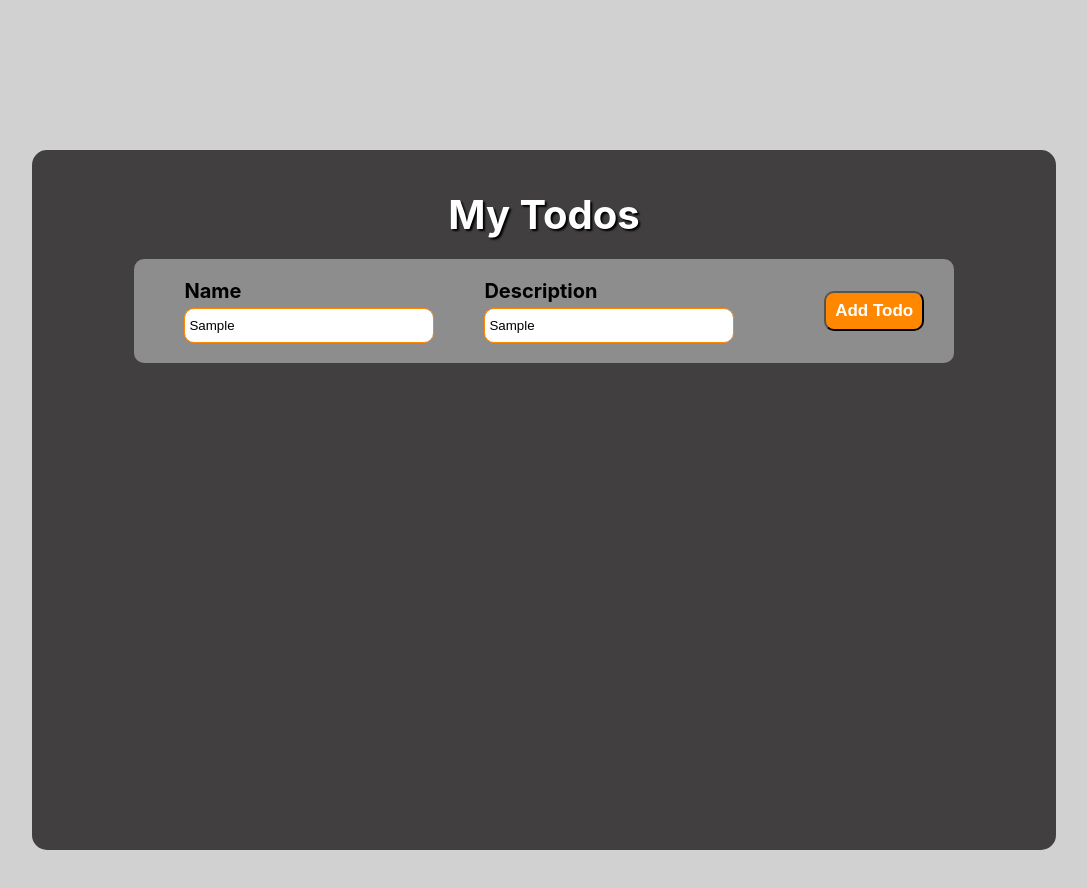
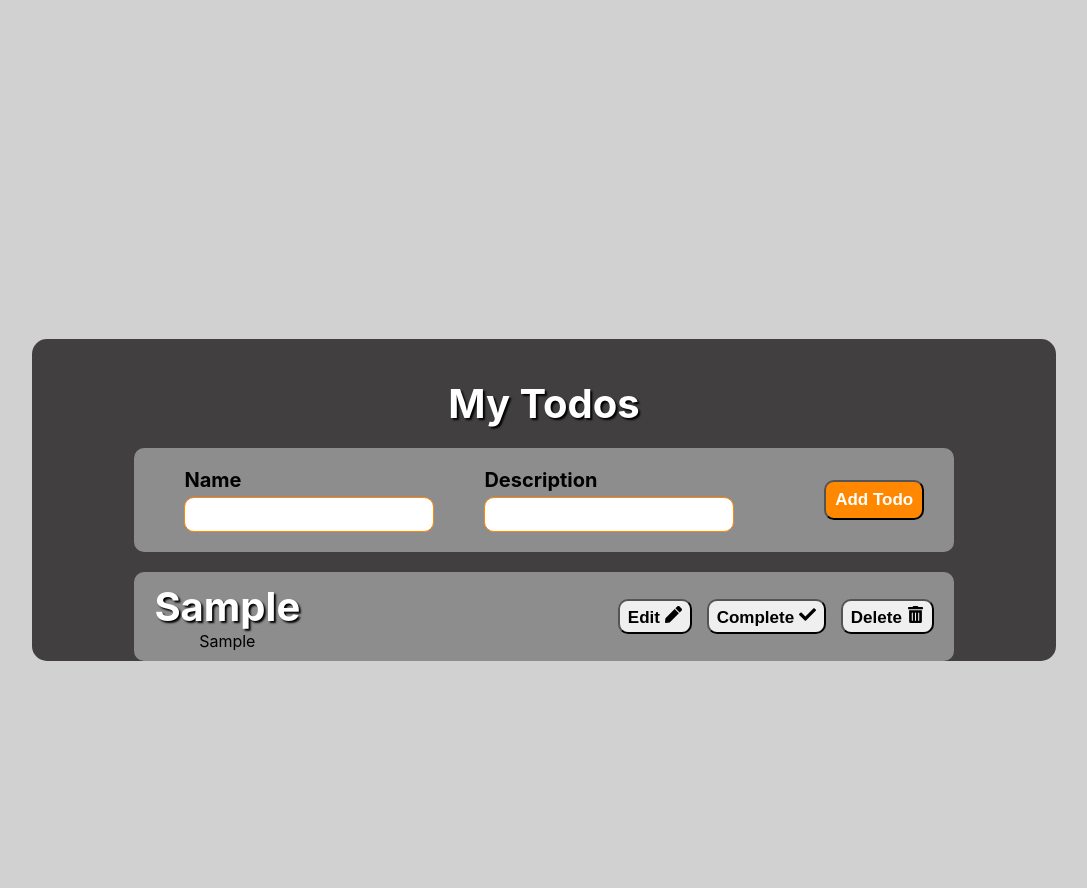
Before and after one commit to LongNhatDev/To-Do-list, a React (Create React App) app: page / in a window 1280 px wide. Both pictures are taken after typing "Sample", "Sample" into the empty fields and a click on the button "Add Todo". Shown: the top 888 px of the page, without its empty margins (96-1183 px from the left). Built offline with nearby package versions, Linux system fonts and the light colour scheme.

Commit message:
UI Logic Update

```diff
--- a/package.json
+++ b/package.json
@@ -12,9 +12,11 @@
     "@types/react-dom": "^17.0.11",
     "react": "^17.0.2",
     "react-dom": "^17.0.2",
+    "react-icons": "^4.3.1",
     "react-scripts": "5.0.0",
     "styled-components": "^5.3.3",
     "typescript": "^4.5.5",
+    "uuid": "^8.3.2",
     "web-vitals": "^2.1.4"
   },
   "scripts": {
@@ -42,6 +44,7 @@
     ]
   },
   "devDependencies": {
-    "@types/styled-components": "^5.1.22"
+    "@types/styled-components": "^5.1.22",
+    "@types/uuid": "^8.3.4"
   }
 }
--- a/src/app/index.tsx
+++ b/src/app/index.tsx
@@ -1,13 +1,87 @@
-import { FC } from "react";
+import { ChangeEvent, FC, useState } from "react";
 import Form from "../components/form";
 import AppFrame from "./styles";
+import { ITask } from "../interfaces/index";
+import { v4 as uuidv4 } from 'uuid';
 
-const App: FC=()=> {
+const App: FC = () => {
+  const [_id,set_Id] = useState<string>("");
+  const [name, setName] = useState<string>("");
+  const [description, setDescription] = useState<string>("");
+  const [todoList, setTodoList] = useState<ITask[]>([]);
+  const [toggleSubmit, setToggleSubmit] = useState<boolean>(true);
+  const [isEditItem, setIsEditItem] = useState<string>("");
+  const handleNameChange = (event: ChangeEvent<HTMLInputElement>): void => {
+    setName(event.target.value);
+  };
+
+  const handleDescriptionChange = (
+    event: ChangeEvent<HTMLInputElement>
+  ): void => {
+    setDescription(event.target.value);
+  };
+
+  const newTask = (): void => {
+    const newTask = { _id: uuidv4(),name: name, description: description, isDone: false };
+    setTodoList([...todoList, newTask]);
+    console.log(todoList);
+    setName("");
+    setDescription("");
+  };
+
+  const deleteTask = (taskIdToDelete: string): void => {
+    setTodoList(
+      todoList.filter((task) => {
+        return task._id !== taskIdToDelete;
+      })
+    );
+  };
+
+  const editTask = (taskIdToUpdate: string): void => {
+    let newEditItem = todoList.find((task) => {
+      return task._id === taskIdToUpdate;
+    });
+    console.log(newEditItem);
+    setName(newEditItem!.name);
+    setDescription(newEditItem!.description);
+    setToggleSubmit(false);
+    setIsEditItem(taskIdToUpdate);
+  };
+
+  const updateTask = (editItem: string): void => {
+    let editTask = todoList.find((task) => {
+      return task._id === editItem;
+    });
+    editTask!.name = name;
+    editTask!.description = description;
+    setToggleSubmit(!toggleSubmit);
+  };
+
+  const setCompletedTask = (taskIdToComplete: string): void => {
+    const completedTask = todoList.find((task) => {
+      return (task._id = taskIdToComplete);
+    });
+    completedTask!.isDone=true
+  };
+
   return (
-   <AppFrame>
-     <Form/>
-   </AppFrame>
-  )
+    <AppFrame>
+      <Form
+        handleNameChange={handleNameChange}
+        handleDescriptionChange={handleDescriptionChange}
+        newTask={newTask}
+        name={name}
+        description={description}
+        todoList={todoList}
+        toggleSubmit={toggleSubmit}
+        deleteTask={deleteTask}
+        isEditItem={isEditItem}
+        editTask={editTask}
+        updateTask={updateTask}
+        setCompletedTask={setCompletedTask}
+      />
+    </AppFrame>
+  );
 };
 
 export default App;
--- a/src/app/styles/index.ts
+++ b/src/app/styles/index.ts
@@ -5,7 +5,9 @@ const AppFrame = styled.div`
   background-color: rgb(209, 209, 209);
   width:100%;
   height:1000px;
- display:flex;
- justify-content: center;
+  display:flex;
+  justify-content: center;
+  flex-direction: column;
+  align-items: center;
 `
 export default AppFrame
--- a/src/components/form/index.tsx
+++ b/src/components/form/index.tsx
@@ -1,13 +1,41 @@
-import NewItem from '../new-item'
-import TableDiv from './styles'
+import { ChangeEvent } from "react";
+import { ITask } from "../../interfaces";
+import List from "../list-item";
+import NewItem from "../new-item";
+import TableDiv from "./styles";
 
-const Form = () => {
+interface IProps {
+  handleNameChange(event: ChangeEvent<HTMLInputElement>): void;
+  handleDescriptionChange(event: ChangeEvent<HTMLInputElement>): void;
+  newTask(): void;
+  deleteTask(taskNameToDelete: string):void,
+  editTask(taskNameToUpdate:string):void,
+  updateTask(editItem:string) :void,
+  setCompletedTask(taskNameToComplete:string) :void,
+  isEditItem:string,
+  name:string,
+  description:string,
+  todoList:ITask[],
+  toggleSubmit:boolean
+
+}
+const Form = ({ toggleSubmit,name,description,todoList,isEditItem,handleNameChange, handleDescriptionChange,newTask,editTask,updateTask,deleteTask,setCompletedTask }: IProps) => {
   return (
     <TableDiv>
       <h1>My Todos</h1>
-      <NewItem/>
+      <NewItem
+        toggleSubmit= {toggleSubmit}
+        handleNameChange={handleNameChange}
+        handleDescriptionChange={handleDescriptionChange}
+        newTask={newTask}
+        updateTask={updateTask}
+        name={name}
+        description={description}
+        isEditItem={isEditItem}
+      />
+      <List todoList={todoList} editTask={editTask} deleteTask={deleteTask} setCompletedTask={setCompletedTask}/>
     </TableDiv>
-  )
-}
+  );
+};
 
-export default Form
+export default Form;
--- a/src/components/item/index.tsx
+++ b/src/components/item/index.tsx
@@ -5,22 +5,32 @@ import Edit from "../icons/edit";
 import Complete from "../icons/conplete";
 import Delete from "../icons/delete";
 import ListFrameLeft from "./styles/list-frame-left";
+import { ITask } from "../../interfaces";
 
-const Item = () => {
+interface IProps {
+  task: ITask,
+  deleteTask(taskIdToDelete: string):void,
+  editTask(taskIdToUpdate:string):void,
+  setCompletedTask(taskIdToComplete:string) :void
+
+}
+const Item = ({task,editTask,deleteTask,setCompletedTask}:IProps) => {
   return (
     <ListFrameItem>
       <ListFrameLeft>
-        <h1></h1>
-        <p></p>
+        <h1>{task.name}</h1>
+        <p>{task.description}</p>
       </ListFrameLeft>
       <ListFrameRight>
-        <Button>
+        <Button onClick={() => {editTask(task._id)}}>
           Edit <Edit />
         </Button>
-        <Button id="complete">
+        { task.isDone === false &&
+          <Button onClick={() => {setCompletedTask(task._id)}}>
           Complete <Complete />
-        </Button>
-        <Button>
+          </Button>
+        }
+        <Button onClick={()=>{deleteTask(task._id)}}>
           Delete <Delete />
         </Button>
       </ListFrameRight>
--- a/src/components/list-item/index.tsx
+++ b/src/components/list-item/index.tsx
@@ -1,11 +1,21 @@
+import { ITask } from "../../interfaces"
 import Item from "../item"
 import ListFrame from "./styles"
 
 
-const List = () => {
+interface IProps {
+    todoList: ITask[],
+    deleteTask(taskIdToDelete: string):void,
+    editTask(taskIdToUpdate:string):void,
+    setCompletedTask(taskIdToComplete:string) :void,
+}
+
+const List = ({todoList,deleteTask,editTask,setCompletedTask} :IProps) => {
     return (
         <ListFrame>
-            <Item/>
+            {todoList.map((task:ITask,index:number)=>{
+               return <Item key={index} task={task} deleteTask={deleteTask} editTask={editTask} setCompletedTask={setCompletedTask} />
+            })}
         </ListFrame>
     )
 }
--- a/src/components/new-item/index.tsx
+++ b/src/components/new-item/index.tsx
@@ -1,3 +1,4 @@
+import { ChangeEvent } from "react";
 import Button from "./styles/button";
 import Input from "./styles/input";
 import Label from "./styles/label";
@@ -6,21 +7,31 @@ import NewTaskFrameSub from "./styles/new-task-frame-sub";
 import NewTaskFrameSupLeft from "./styles/new-task-frame-sup_left";
 import NewTaskFrameSupRight from "./styles/new-task-frame-sup_right";
 
-const NewItem = () => {
+interface IProps {
+  handleNameChange(event: ChangeEvent<HTMLInputElement>) : void
+  handleDescriptionChange(event: ChangeEvent<HTMLInputElement>) : void
+  newTask():void,
+  updateTask(editItem:string) :void,
+  name:string,
+  description:string,
+  toggleSubmit:boolean,
+  isEditItem:string
+}
+const NewItem = ({name, toggleSubmit,description,isEditItem,handleNameChange,handleDescriptionChange,newTask,updateTask} : IProps) => {
   return (
     <NewTaskFrame>
       <NewTaskFrameSupLeft>
         <NewTaskFrameSub>
           <Label>Name</Label>
-          <Input/>
+          <Input value={name} onChange={(event:ChangeEvent<HTMLInputElement>) => handleNameChange(event)}/>
         </NewTaskFrameSub>
         <NewTaskFrameSub>
           <Label>Description</Label>
-          <Input/>
+          <Input value={description} onChange={(event:ChangeEvent<HTMLInputElement>) => handleDescriptionChange(event)}/>
         </NewTaskFrameSub>
       </NewTaskFrameSupLeft>
       <NewTaskFrameSupRight>
-        <Button className="btn">Add Todo</Button>
+        {toggleSubmit ? <Button className="btn" onClick={newTask}>Add Todo</Button> :  <Button className="btn" onClick={()=> {updateTask(isEditItem)}}>Update</Button>  }
       </NewTaskFrameSupRight>
     </NewTaskFrame>
   );
--- /dev/null
+++ b/src/interfaces/index.ts
@@ -0,0 +1,6 @@
+export interface ITask {
+    _id:string,
+    name:string,
+    description:string,
+    isDone:boolean
+}
```
Also changed, not shown: 1 other file (tests, documents, lock files or other folders).
